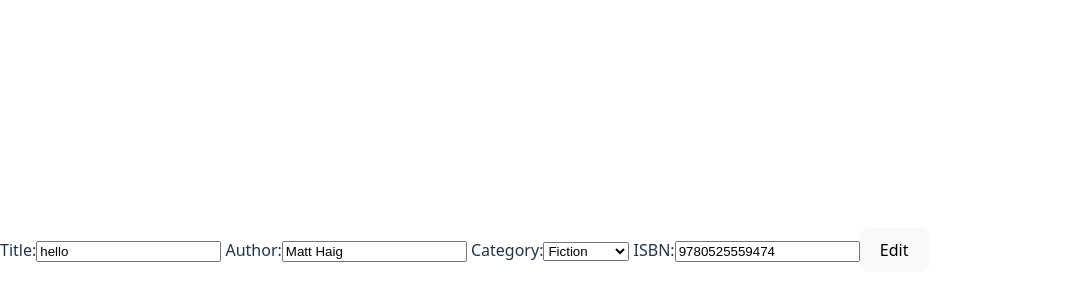
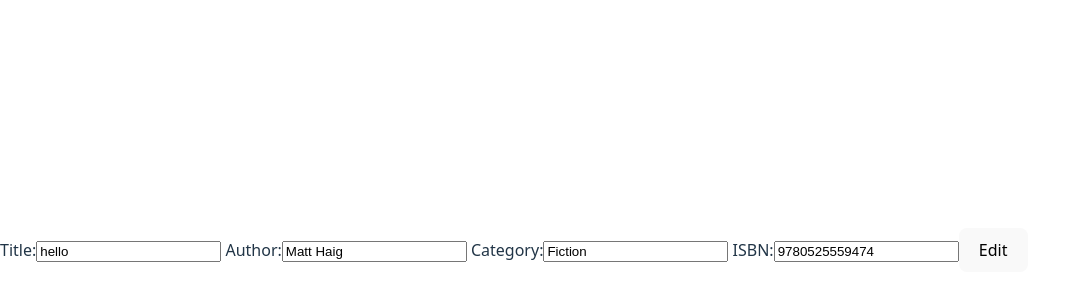
Before and after one commit to ElizaCalmau/books-dashboard-app, a React (Vite) app: page /1 in a window 1280 px wide. Shown: the part 150-450 px from the top of the page, without its empty margins (0-1068 px from the left). Built offline with nearby package versions, Linux system fonts and the light colour scheme; data requests are answered from the project's data file.

Commit message:
import categoryOption union type

```diff
--- a/src/components/EditPage.tsx
+++ b/src/components/EditPage.tsx
@@ -3,7 +3,7 @@ import {useParams} from "react-router";
 import {InputLabel} from "./InputLabel.tsx";
 import {useGetBookDetails} from "../hooks/useGetBookDetails.ts";
 import React from "react";
-
+import {categoryOptions} from "../constants.ts";
 
 
 export const EditPage = () => {
@@ -20,11 +20,7 @@ export const EditPage = () => {
         }
 
     }
-    const categoryOptions = [
-        { label: 'Fiction', value: 'fiction' },
-        { label: 'Non-fiction', value: 'non-fiction' },
-        { label: 'Science', value: 'science' },
-    ];
+
     return (
         <>
             <form onSubmit={handleSubmit}>
```
